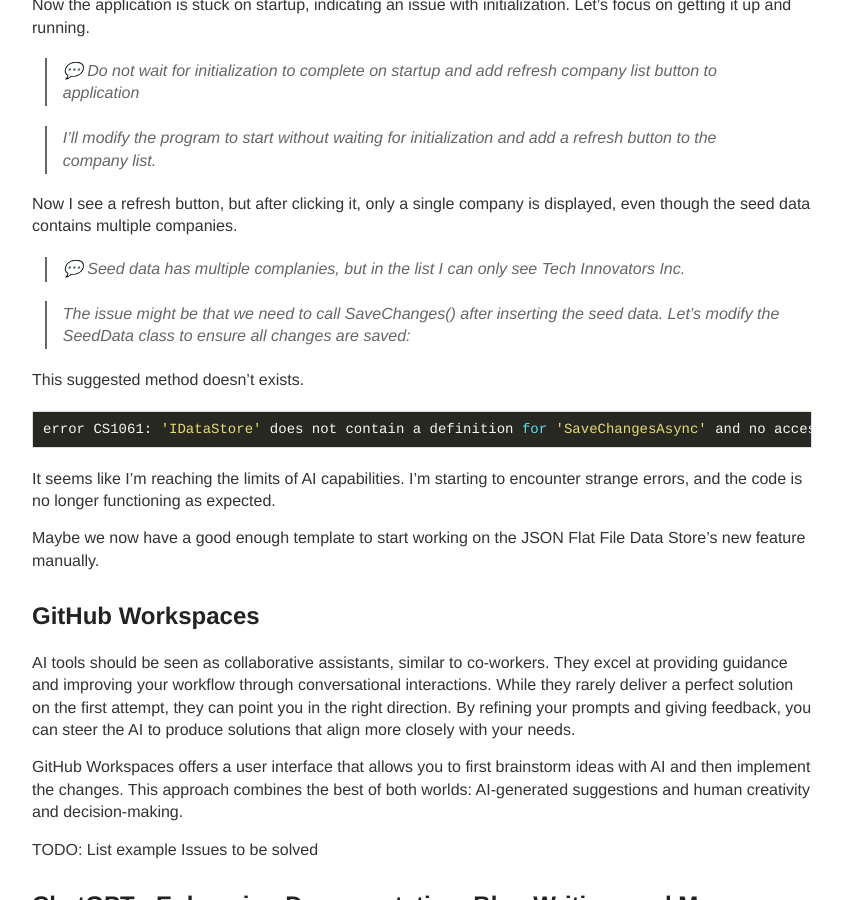
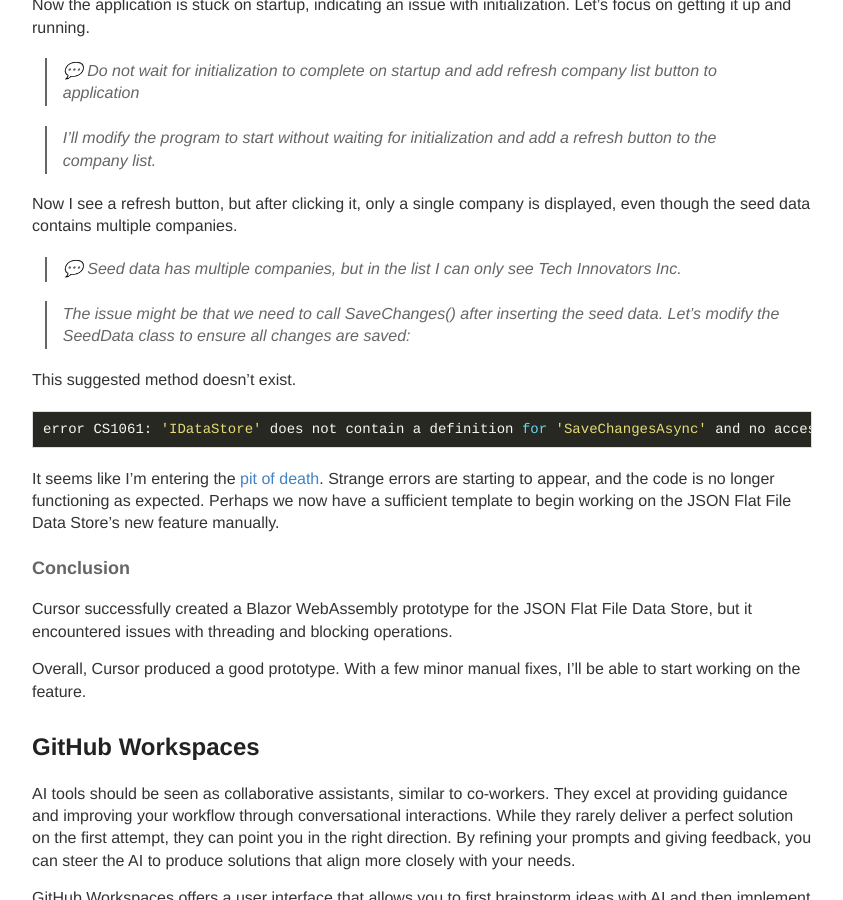
Before and after one commit to ttu/ttu.github.io, a Jekyll site: the page built from _posts/2024-12-10-ai-tools-cursor-copilot-examples.md, in a window 1280 px wide and 900 px high, scrolled down 19312 px. Shown: the whole window, without its empty margins (218-1061 px from the left). Built offline with Jekyll 4.4.1, drawn with Linux system fonts in a browser that asks for light colours; some of the changed text lies outside the part shown.

Commit message:
Minor fixes and additions to AI tools examples post

````diff
--- a/_posts/2024-12-10-ai-tools-cursor-copilot-examples.md
+++ b/_posts/2024-12-10-ai-tools-cursor-copilot-examples.md
@@ -841,19 +841,23 @@
 
 Now I see a refresh button, but after clicking it, only a single company is displayed, even though the seed data contains multiple companies.
 
-> 💬 Seed data has multiple complanies, but in the list I can only see Tech Innovators Inc.
+> 💬 Seed data has multiple companies, but in the list I can only see Tech Innovators Inc.
 
 > The issue might be that we need to call SaveChanges() after inserting the seed data. Let's modify the SeedData class to ensure all changes are saved:
 
-This suggested method doesn't exists.
+This suggested method doesn't exist.
 
 ```sh
 error CS1061: 'IDataStore' does not contain a definition for 'SaveChangesAsync' and no accessible extension method 'SaveChangesAsync' accepting a first argument of type 'IDataStore' could be found (are you missing a using directive or an assembly reference?) [/blazor-prototype/JobTracker/JobTracker.csproj]
 ```
 
-It seems like I’m reaching the limits of AI capabilities. I’m starting to encounter strange errors, and the code is no longer functioning as expected.
+It seems like I’m entering the [pit of death](https://www.youtube.com/watch?v=FXjf9OQGAlY). Strange errors are starting to appear, and the code is no longer functioning as expected. Perhaps we now have a sufficient template to begin working on the JSON Flat File Data Store’s new feature manually.
 
-Maybe we now have a good enough template to start working on the JSON Flat File Data Store’s new feature manually.
+#### Conclusion
+
+Cursor successfully created a Blazor WebAssembly prototype for the JSON Flat File Data Store, but it encountered issues with threading and blocking operations.
+
+Overall, Cursor produced a good prototype. With a few minor manual fixes, I’ll be able to start working on the feature.
 
 ## GitHub Workspaces
 
````
Also changed, not shown: other parts of _posts/2024-12-10-ai-tools-cursor-copilot-examples.md (+2 -2 lines).
